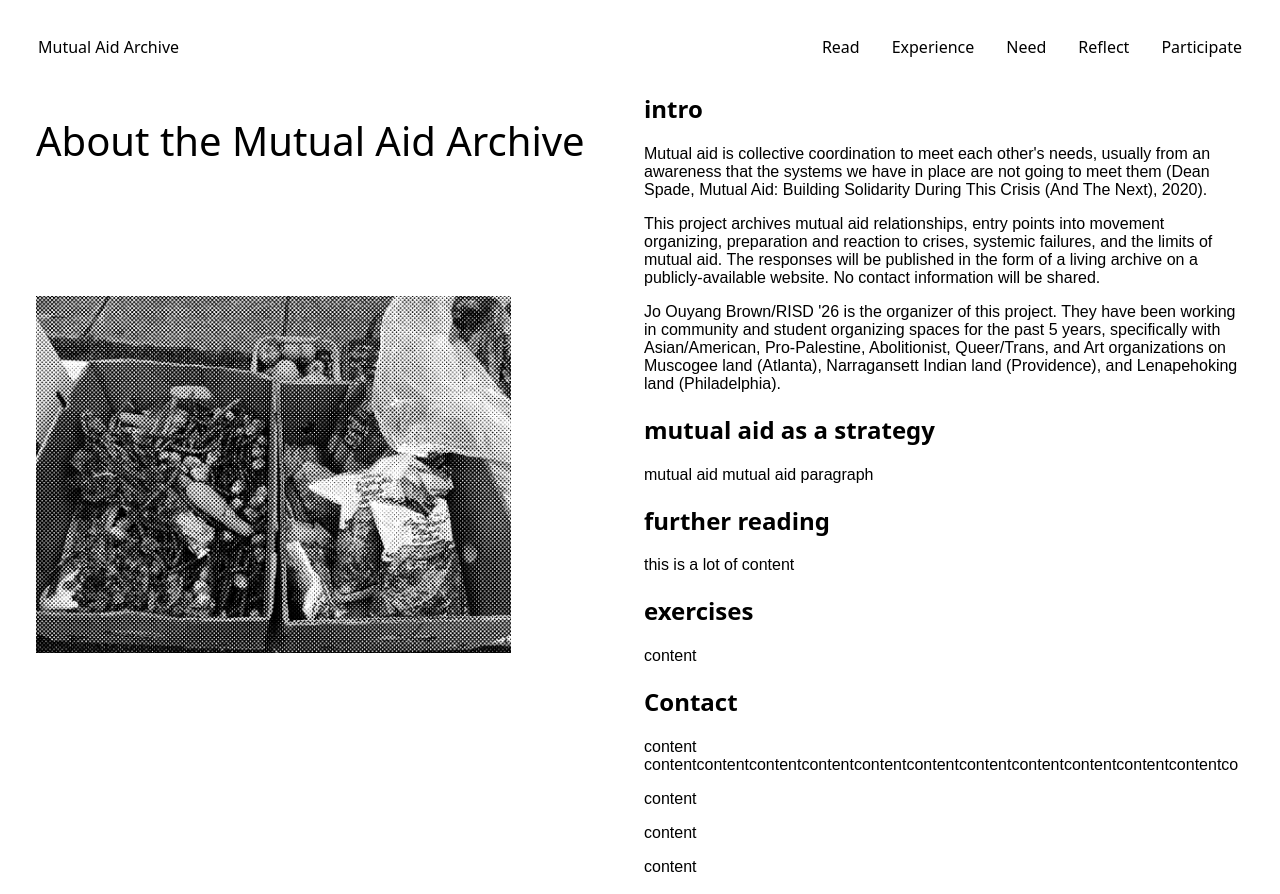
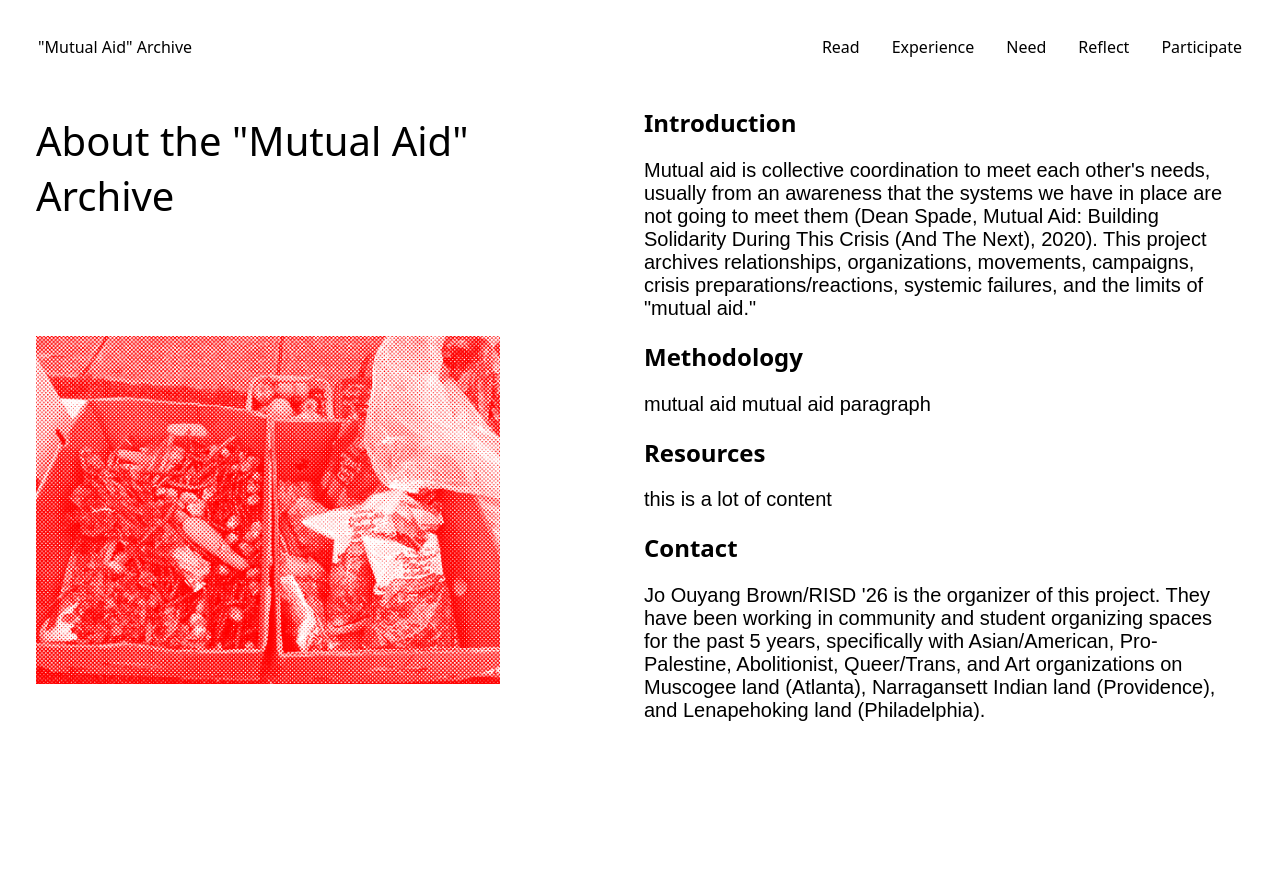
Before and after one commit to joouyang7/New-mutual-aid-archive, a plain HTML site: page read.html in a window 1280 px wide. After the commit the page ends 814 px from the top, so only its background shows below. Drawn offline with nearby package versions, Linux system fonts and the light colour scheme.

Commit message:
iiiiiiiiiiii

```diff
--- a/read.html
+++ b/read.html
@@ -14,7 +14,7 @@
 <body>
 <div class="topnav">
 
-     <a class="home" href="index.html">Mutual Aid Archive</a>
+     <a class="home" href="index.html">"Mutual Aid" Archive</a>
 
      <div class="topnav-right">
      <a href="read.html">Read</a>
@@ -30,10 +30,10 @@
     <div class="left">
 
         <!-- Add your content for the left side here (make it long enough to scroll) -->
-   <h1>About the Mutual Aid Archive</h1>
+   <h1>About the "Mutual Aid" Archive</h1>
 
    <div class="mutualfood-container">
-      <img src="./resources/mutualfood.png" alt="box-of-food">
+      <img src="./resources/mutualfood1.png" alt="box-of-food">
 </div>
 
     </div>
@@ -41,34 +41,24 @@
         <!-- Add your content for the right side here -->
 
 
-      <h2>intro</h2>
+      <h2>Introduction</h2>
 
- <p> Mutual aid is collective coordination to meet each other's needs, usually from an awareness that the systems we have in place are not going to meet them (Dean Spade, Mutual Aid: Building Solidarity During This Crisis (And The Next), 2020).
-</p>
-<p>
-This project archives mutual aid relationships, entry points into movement organizing, preparation and reaction to crises, systemic failures, and the limits of mutual aid. The responses will be published in the form of a living archive on a publicly-available website. No contact information will be shared.
-</p>
-<p>Jo Ouyang Brown/RISD '26 is the organizer of this project. They have been working in community and student organizing spaces for the past 5 years, specifically with Asian/American, Pro-Palestine, Abolitionist, Queer/Trans, and Art organizations on Muscogee land (Atlanta), Narragansett Indian land (Providence), and Lenapehoking land (Philadelphia).
-</p>
+ <p2> Mutual aid is collective coordination to meet each other's needs, usually from an awareness that the systems we have in place are not going to meet them (Dean Spade, Mutual Aid: Building Solidarity During This Crisis (And The Next), 2020).
+</p2>
+<p2>This project archives relationships, organizations, movements, campaigns, crisis preparations/reactions, systemic failures, and the limits of "mutual aid." </p2>
 
-<h2>mutual aid as a strategy</h2>
-<p>mutual aid mutual aid paragraph</p>
 
-<h2>further reading</h2>
-<p>this is a lot of content</p>
-<h2>exercises</h2>
-<p>content</p>
+
+<h2>Methodology</h2>
+<p2>mutual aid mutual aid paragraph</p2>
+
+<h2>Resources</h2>
+<p2>this is a lot of content</p2>
 
 <h2>Contact</h2>
-<p>content contentcontentcontentcontentcontentcontentcontentcontentcontentcontentcontentcontent</p>
-<p>content</p>
-<p>content</p>
-<p>content</p>
-<p>content</p>
-<p>content</p>
-<p>content</p>
-<p>content</p>
-<p>content</p>
+<p2>Jo Ouyang Brown/RISD '26 is the organizer of this project. They have been working in community and student organizing spaces for the past 5 years, specifically with Asian/American, Pro-Palestine, Abolitionist, Queer/Trans, and Art organizations on Muscogee land (Atlanta), Narragansett Indian land (Providence), and Lenapehoking land (Philadelphia).
+</p2>
+
     </div>
 </div>
 
--- a/resources/experience.css
+++ b/resources/experience.css
@@ -11,6 +11,7 @@
   display: flex;
   float: left;
 font-family: "Silom", system-ui;
+font-size: 16px;
   font-weight: 400;
   font-style: normal;
   text-decoration: none;
@@ -60,12 +61,14 @@ body {
   font-optical-sizing: auto;
   font-weight: 400;
   font-style: normal;
-  font-size: 16px;
+  font-size: 20px;
   height: 100%; /* Ensure the body and html take up the full viewport height */
   overflow: hidden;
   padding: 14px;
     }
-
+.top1 h1{
+   padding: 14px;
+}
 
 button{
 font-family: "Ruda", sans-serif;
@@ -74,14 +77,17 @@ font-family: "Ruda", sans-serif;
   font-style: normal;
   font-size: 16px;
   text-align: center;
+  border: 1px solid black;
+  background-color: white;
 
 }
 
 button:hover {
-    background: black;
+    background: red;
     color: white;
     cursor: pointer;
     transition: .4s ease-in-out;
+    border: 1px solid red;
 
 }
 
@@ -101,7 +107,6 @@ a:visited {
     top: 20%;left: 0;
     box-sizing: border-box;
     color: red;
-
   }
 
 
@@ -112,6 +117,7 @@ a:visited {
     margin: .5rem;
     cursor: pointer;
     padding: 10px;
+
   }
 
   #grid .modal[seen]{
@@ -125,19 +131,21 @@ a:visited {
       font-size: 60px;
   font-style: normal;
   padding: 10px;
+color: red;
+transition: font-size 0.3s ease;
+
 
   }
 
   .modal .dot:hover{
-    color: black;
-          transition: .5s ease-in-out;
-
+   font-size: 100px;
   }
 
   #grid .modal p {
     display: none;
-    font-size: .6rem;
-    padding: 10px;
+    font-size: 20px;
+      transform: scale(2);
+
   }
 
   /* Look at an entry */
@@ -175,7 +183,7 @@ a:visited {
   }
 
   /* smartphone */
-@media only screen and (max-width: 1000px), (orientation: portrait) {
+@media only screen and (max-width: 600px), (orientation: portrait) {
 
     #look .wrapper{
         width: 80vw;
--- a/resources/index.css
+++ b/resources/index.css
@@ -52,6 +52,8 @@ font-family: "Silom", system-ui;
   font-size: 24px;
 }
 
+
+
 body {
     color: rgb(0, 0, 0);
   background-color:white;
@@ -66,12 +68,21 @@ body {
   padding: 14px;
     }
 
+
+
+    p2 {
+      font-size: 20px;
+    }
+
   /* Set up the main container with Flexbox */
     .content-wrapper {
         display: flex; /* Arranges children side by side */
-        height: 70vh; /* Makes the wrapper take the full viewport height */
+        height: 90vh; /* Makes the wrapper take the full viewport height */
          /* Prevents the main page from scrolling */
-   padding: 14px;
+   padding-left: 14px;
+
+
+
         }
 
     /* Style for the left container */
@@ -97,13 +108,14 @@ overflow: hidden;
         background-color: white;
         box-sizing: border-box; /* Includes padding in the width calculation */
         color: rgb(0, 0, 0);
+         padding-left: 14px;
 
   justify-content: center;
   align-items: center;
 
 overflow: hidden;
 display: flex;
-padding: 14px;
+
 
     }
 
@@ -112,5 +124,33 @@ img {
   width: 80%;
   display: flex;
   justify-content: left;
-padding: 14px;
+  align-items: center;
+
 }
+
+@media screen and (max-width: 600px) {
+  .content-wrapper {
+    flex-direction: column; /* Stack vertically on small screens */
+  }
+  .left-container{
+flex: 100%; /* Each takes full width */
+    height: 50vh; /* Each takes half the height */
+    overflow-y: scroll;
+  }
+
+  .right-container {
+   flex: 100%; /* Each takes full width */
+    height: 50vh; /* Each takes half the height */
+overflow: hidden;
+
+}
+
+   .topnav a {
+        font-size: 10px;
+      }
+
+      .top1 h1{
+        font-size: 10px;
+      }
+
+}
--- a/resources/need.css
+++ b/resources/need.css
@@ -5,12 +5,13 @@
 
 .topnav a {
       list-style-type: none;
-  margin: 0;
+  margin-left: 0;
   text-align: center;
   padding: 14px 16px;
   display: flex;
   float: left;
   font-family: "Silom", system-ui;
+  font-size: 16px;
   font-weight: 400;
   font-style: normal;
   text-decoration: none;
@@ -33,12 +34,13 @@
 
 h1 {
   color: rgb(0, 0, 0);
-  font-size: 30px;
+  font-size: 40px;
   display: flex;
   justify-content: left;
  font-family: "Silom", system-ui;
   font-weight: 400;
   font-style: normal;
+
 }
 
 h2 {
@@ -57,7 +59,7 @@ h2 {
 body{
 
   height: 100%; /* Ensure the body and html take up the full viewport height */
-    padding: 20px;
+    padding: 14px;
      overflow: hidden; /* Hide default body scrollbar */
     }
 
@@ -68,7 +70,7 @@ body{
     src: url(./Ruda-Regular.ttf);
   font-weight: 400;
   font-style: normal;
-  font-size: 24px;
+  font-size: 20px;
     }
 
     p2{
@@ -97,8 +99,9 @@ body{
           overflow-y: scroll;
   justify-content: left;
   align-items: left;
-padding: 20px;
-
+padding-right: 20px;
+padding-bottom: 20px;
+padding-left: 14px;
 
     }
 
@@ -111,7 +114,10 @@ padding: 20px;
           overflow-y: scroll; /* Enables vertical scrolling only for this container */
   justify-content: left;
   align-items: left;
-padding: 20px;
+padding-right: 20px;
+
+padding-bottom: 20px;
+padding-left: 14px;
 
     }
 
@@ -131,13 +137,20 @@ padding: 20px;
 
 }
 
+ .topnav a {
+        font-size: 10px;
+      }
+
+      .top1 h1{
+        font-size: 10px;
+      }
+
 }
 
 .timecolumn div{
     display: grid;
     grid-template-rows: auto;
    border-bottom: 1px solid red;
-
   font-size: 16px;
   text-align: left;
   align-items: center;
@@ -149,7 +162,6 @@ padding: 20px;
    display: grid;
     grid-template-rows: auto;
     border-bottom: 1px solid red;
-
   font-size: 16px;
   text-align: left;
   padding: 5px;
--- a/resources/read.css
+++ b/resources/read.css
@@ -66,11 +66,20 @@ body {
   padding: 14px;
     }
 
+    p2{
+      font-family: "Ruda", sans-serif;
+    src: url(./Ruda-Regular.ttf);
+  font-optical-sizing: auto;
+  font-weight: 400;
+  font-style: normal;
+  font-size: 20px;
+    }
+
 .mutualfood-container {
   display: flex;
   justify-content: left; /* Centers horizontally */
   align-items: center;     /* Centers vertically */
-  height: 70vh;           /* Sets container height to full viewport height */
+  height: 65vh;           /* Sets container height to full viewport height */
 }
 img {
   width: 80%;
@@ -82,9 +91,10 @@ img {
     /* Set up the main container with Flexbox */
     .content-wrapper {
         display: flex; /* Arranges children side by side */
-        height: 100vh; /* Makes the wrapper take the full viewport height */
+        height: 90vh; /* Makes the wrapper take the full viewport height */
       /* Prevents the main page from scrolling */
       overflow: hidden;
+
   }
 
     /* Style for the left container */
@@ -98,28 +108,39 @@ img {
   align-items: left;
   word-wrap: normal;
   padding: 14px;
+
     }
 
 
     /* Style for the right container */
     .right {
-         flex-grow: 1; /* Allows it to grow and fill available space */
+         flex-grow: 0; /* Allows it to grow and fill available space */
         width: 50%; /* Sets initial width */
         background-color: white;
         color: rgb(0, 0, 0);
           overflow-y: scroll; /* Enables vertical scrolling only for this container */
+  overflow-x: hidden; /* Hides horizontal overflow */
   justify-content: left;
   align-items: left;
   margin-right: 20px;
+  padding: 14px;
 
     }
 
-      @media screen and (max-width: 768px) {
-        .content-wrapper {
-            flex-direction: column; /* Stack panels vertically on small screens */
-        }
-        .left, .right {
-            width: 100%; /* Full width for both containers */
-            height: 50vh; /* Half viewport height each */
-        }
+   @media screen and (max-width: 600px) {
+  .content-wrapper {
+    flex-direction: column; /* Stack vertically on small screens */
+  }
+  .left, .right {
+    flex: 100%; /* Each takes full width */
+    height: 50vh; /* Each takes half the height */
+
+}
+   .topnav a {
+        font-size: 10px;
       }
+
+      .top1 h1{
+        font-size: 10px;
+      }
+}
--- a/resources/reflect.css
+++ b/resources/reflect.css
@@ -66,6 +66,17 @@ body {
   padding: 14px;
     }
 
+    p2 {
+          color: rgb(0, 0, 0);
+  background-color:white;
+  font-family: "Ruda", sans-serif;
+    src: url(./Ruda-Regular.ttf);
+  font-optical-sizing: auto;
+  font-weight: 400;
+  font-style: normal;
+  font-size: 20px;
+    }
+
     /* Set up the main container with Flexbox */
     .content-wrapper {
         display: flex; /* Arranges children side by side */
@@ -81,7 +92,9 @@ body {
         box-sizing: border-box;
   justify-content: left;
   align-items: left;
-  margin-left: 20px;
+  padding-right: 20px;
+padding-bottom: 20px;
+padding-left: 14px;
 
     }
 
@@ -117,18 +130,15 @@ height: 90vh;
         line-height: 1.5;
     }
 
-    /* Optional: Add media queries for mobile responsiveness to stack panels */
 @media screen and (max-width: 600px) {
-  .container {
+  .content-wrapper {
     flex-direction: column; /* Stack vertically on small screens */
-
   }
-  .left, .right {
+  .left-container, .right-container {
     flex: 100%; /* Each takes full width */
     height: 50vh; /* Each takes half the height */
-  }
 
-
+}
 
 }
 
```
Also changed, not shown: experience.html (+2 -2 lines), index.html (+11 -5 lines), need.html (+1 -1 lines), reflect.html (+3 -3 lines), resources/mutualfood1.png (added), resources/mutualfood2.png, resources/mutualfood3.png, 1 other file.
